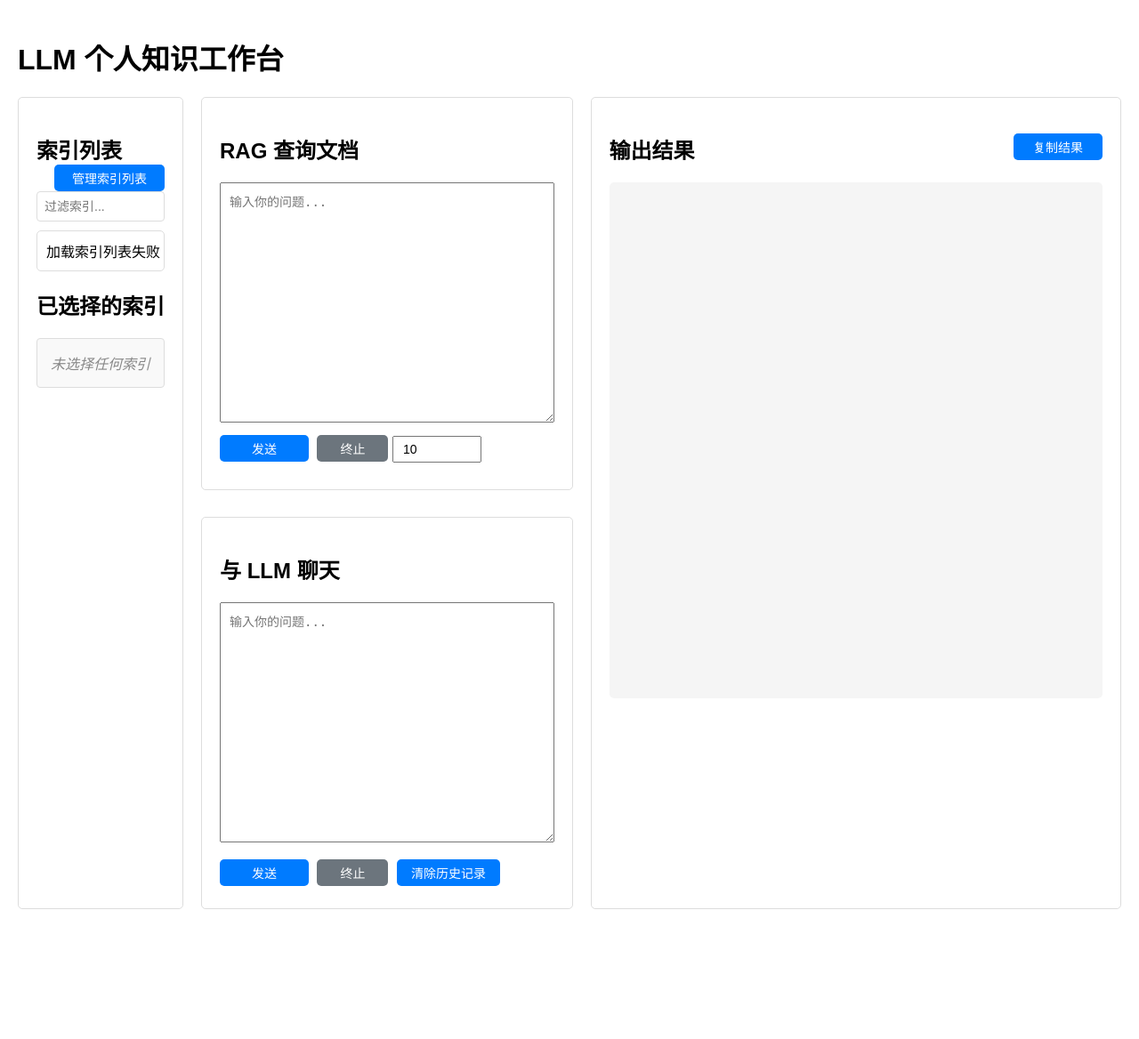
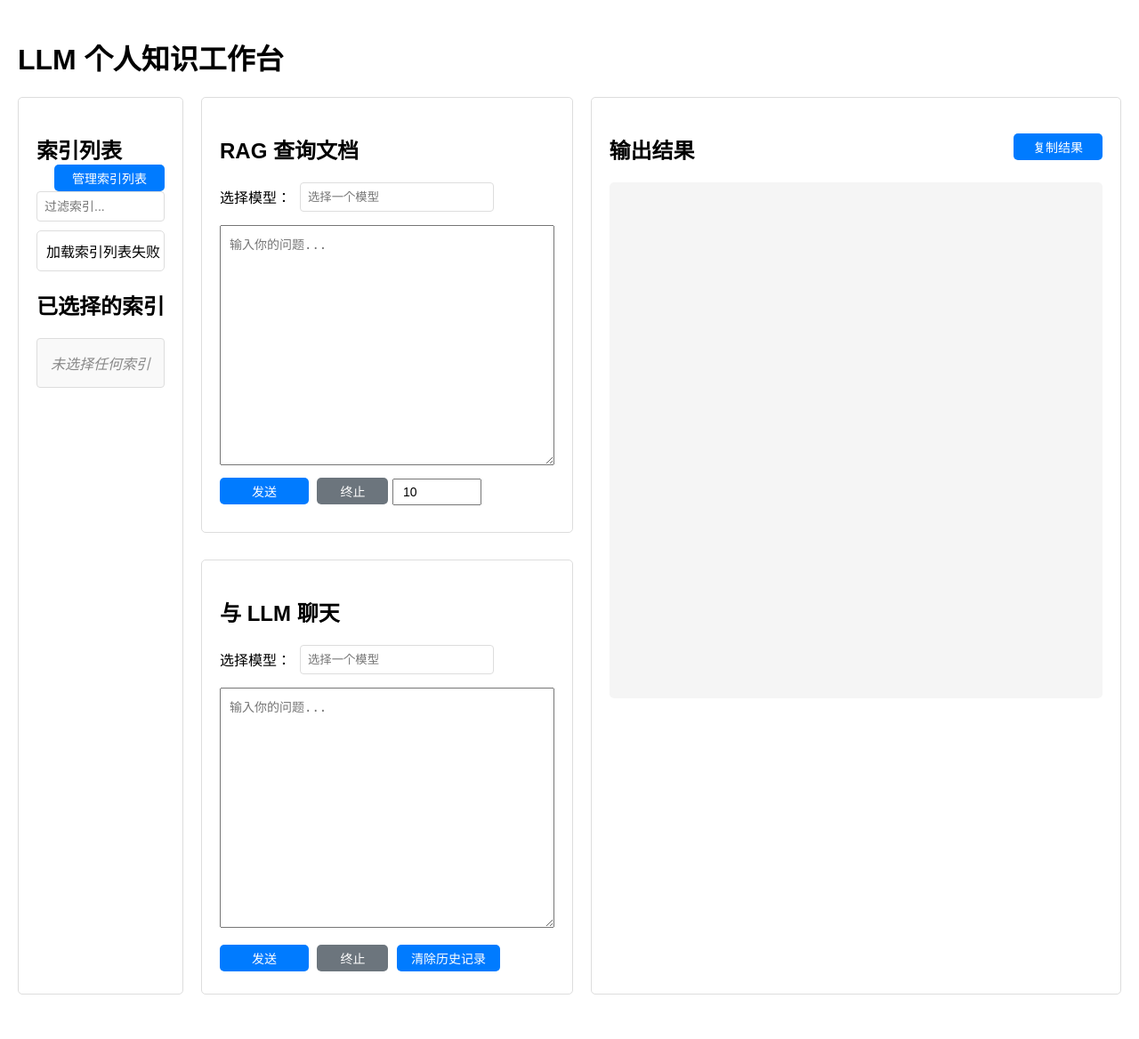
Before and after one commit to dalong0514/easy-rag, a Flask app: page / in a window 1280 px wide. Shown: the whole page at 89% size. Before the commit the page ends 1022 px from the top, so only its background shows below. Run offline with Flask 3, Linux system fonts and the light colour scheme.

Commit message:
add model selection

```diff
--- a/frontend/static/css/styles.css
+++ b/frontend/static/css/styles.css
@@ -356,3 +356,56 @@ button:hover {
     font-weight: bold;
     margin-left: 8px;
 }
+
+/* 模型选择相关样式 */
+.model-selection {
+    margin-bottom: 15px;
+    display: flex;
+    align-items: center;
+    gap: 10px;
+}
+
+.model-dropdown-container {
+    position: relative;
+    display: inline-block;
+    width: 200px; /* 调整为固定宽度 */
+}
+
+.model-dropdown-container input {
+    width: 100%;
+    padding: 8px;
+    border: 1px solid #ddd;
+    border-radius: 4px;
+    cursor: pointer;
+    background-color: white;
+}
+
+.model-dropdown {
+    position: absolute;
+    top: 100%;
+    left: 0;
+    width: 100%;
+    max-height: 200px;
+    overflow-y: auto;
+    background-color: white;
+    border: 1px solid #ddd;
+    border-radius: 4px;
+    box-shadow: 0 2px 4px rgba(0,0,0,0.1);
+    z-index: 1000;
+    display: none;
+}
+
+.model-dropdown div {
+    padding: 8px;
+    cursor: pointer;
+    font-size: 14px;
+}
+
+.model-dropdown div:hover {
+    background-color: #f5f5f5;
+}
+
+.model-dropdown .loading {
+    color: #666;
+    font-style: italic;
+}
--- a/frontend/templates/index.html
+++ b/frontend/templates/index.html
@@ -30,6 +30,15 @@
                 <div class="section">
                     <h2>RAG 查询文档</h2>
                     <form id="queryForm">
+                        <div class="model-selection">
+                            <label for="modelSelect">选择模型：</label>
+                            <div class="model-dropdown-container">
+                                <input type="text" id="modelSelectInput" readonly placeholder="选择一个模型" />
+                                <div id="modelDropdown" class="model-dropdown">
+                                    <div class="loading">加载中...</div>
+                                </div>
+                            </div>
+                        </div>
                         <textarea id="question" placeholder="输入你的问题..."></textarea>
                         <button type="submit" id="queryButton">发送</button>
                         <button type="button" id="queryTerminateButton" class="terminate-btn">终止</button>
@@ -41,6 +50,15 @@
                 <div class="section">
                     <h2>与 LLM 聊天</h2>
                     <form id="chatForm">
+                        <div class="model-selection">
+                            <label for="chatModelSelect">选择模型：</label>
+                            <div class="model-dropdown-container">
+                                <input type="text" id="chatModelSelectInput" readonly placeholder="选择一个模型" />
+                                <div id="chatModelDropdown" class="model-dropdown">
+                                    <div class="loading">加载中...</div>
+                                </div>
+                            </div>
+                        </div>
                         <textarea id="chatQuestion" placeholder="输入你的问题..."></textarea>
                         <button type="submit" id="chatButton">发送</button>
                         <button type="button" id="chatTerminateButton" class="terminate-btn">终止</button>
@@ -118,5 +136,6 @@
 
     <script src="https://cdn.jsdelivr.net/npm/axios/dist/axios.min.js"></script>
     <script src="{{ url_for('static', filename='js/main.js') }}"></script>
+    <script src="{{ url_for('static', filename='js/model-manager.js') }}"></script>
 </body>
 </html>
```
